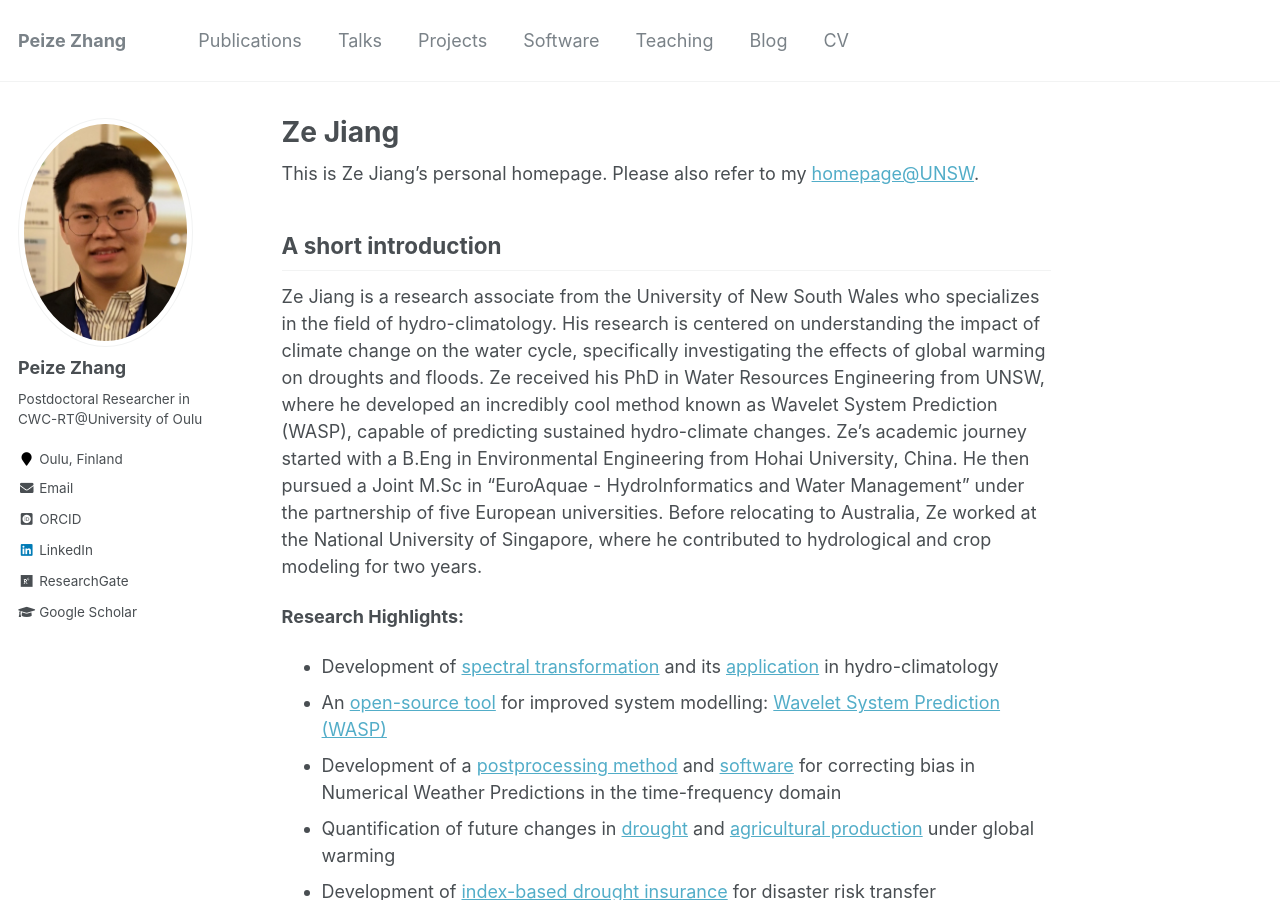
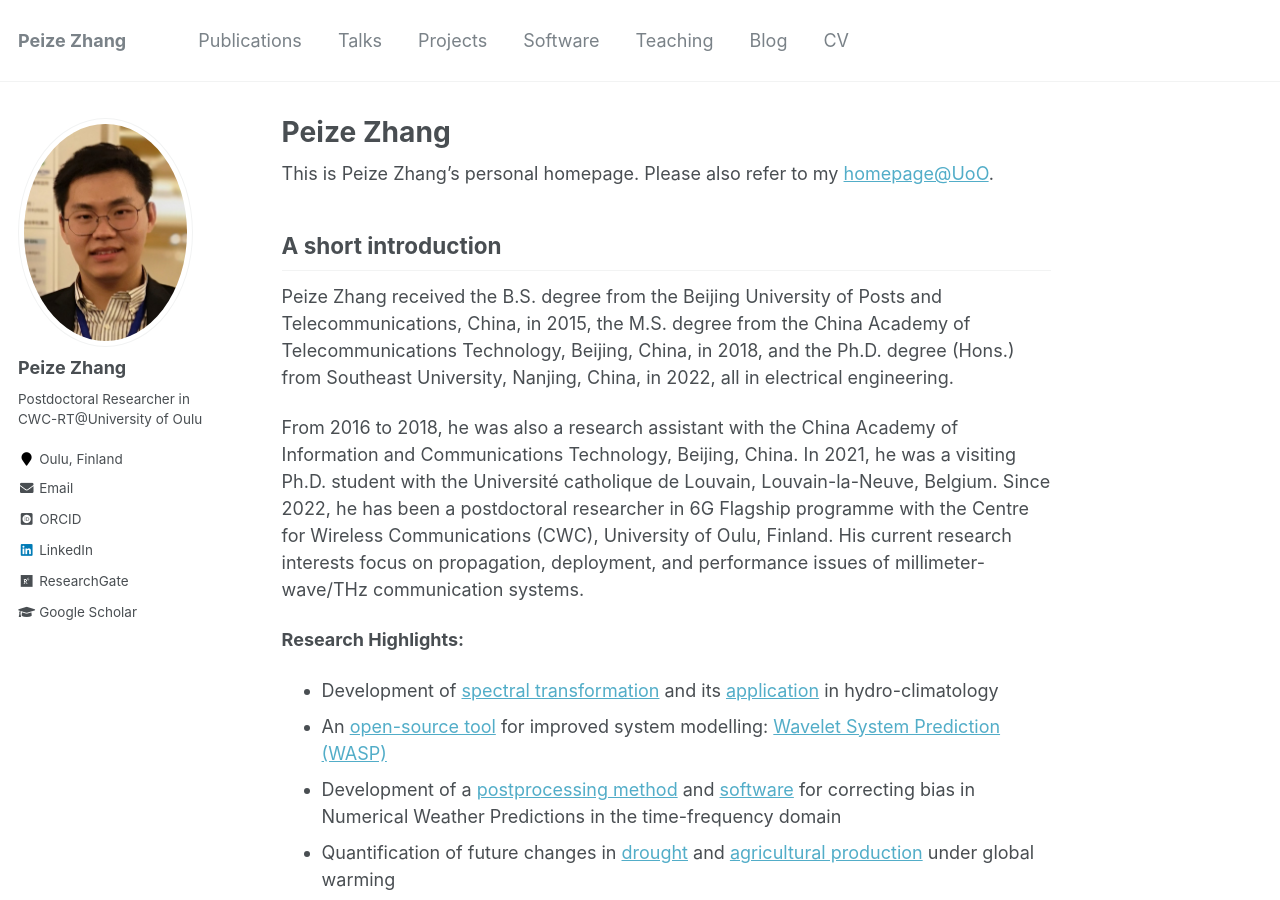
Before and after one commit to PeizeZhang/PeizeZhang.github.io, a Jekyll site: the page built from _pages/about.md, in a window 1280 px wide and 900 px high. Built offline with Jekyll 4.4.1, drawn with Linux system fonts in a browser that asks for light colours; some web fonts are replaced.

Commit message:
Update about.md

```diff
--- a/_pages/about.md
+++ b/_pages/about.md
@@ -1,6 +1,6 @@
 ---
 permalink: /
-title: "Ze Jiang"
+title: "Peize Zhang"
 excerpt: "About me"
 author_profile: true
 redirect_from:
@@ -8,10 +8,12 @@ redirect_from:
   - /about.html
 ---
 
-This is Ze Jiang's personal homepage. Please also refer to my [homepage@UNSW](https://research.unsw.edu.au/people/dr-ze-jiang).
+This is Peize Zhang's personal homepage. Please also refer to my [homepage@UoO](https://www.oulu.fi/en/researchers/peize-zhang).
 
 ## A short introduction
-Ze Jiang is a research associate from the University of New South Wales who specializes in the field of hydro-climatology. His research is centered on understanding the impact of climate change on the water cycle, specifically investigating the effects of global warming on droughts and floods. Ze received his PhD in Water Resources Engineering from UNSW, where he developed an incredibly cool method known as Wavelet System Prediction (WASP), capable of predicting sustained hydro-climate changes. Ze's academic journey started with a B.Eng in Environmental Engineering from Hohai University, China. He then pursued a Joint M.Sc in "EuroAquae - HydroInformatics and Water Management" under the partnership of five European universities. Before relocating to Australia, Ze worked at the National University of Singapore, where he contributed to hydrological and crop modeling for two years.
+Peize Zhang received the B.S. degree from the Beijing University of Posts and Telecommunications, China, in 2015, the M.S. degree from the China Academy of Telecommunications Technology, Beijing, China, in 2018, and the Ph.D. degree (Hons.) from Southeast University, Nanjing, China, in 2022, all in electrical engineering.
+
+From 2016 to 2018, he was also a research assistant with the China Academy of Information and Communications Technology, Beijing, China. In 2021, he was a visiting Ph.D. student with the Université catholique de Louvain, Louvain-la-Neuve, Belgium. Since 2022, he has been a postdoctoral researcher in 6G Flagship programme with the Centre for Wireless Communications (CWC), University of Oulu, Finland. His current research interests focus on propagation, deployment, and performance issues of millimeter-wave/THz communication systems.
 
 <b>Research Highlights:</b>
 * Development of [spectral transformation](https://doi.org/10.1029/2019WR026962) and its [application](https://doi.org/10.1016/j.jhydrol.2021.126816) in hydro-climatology
```
